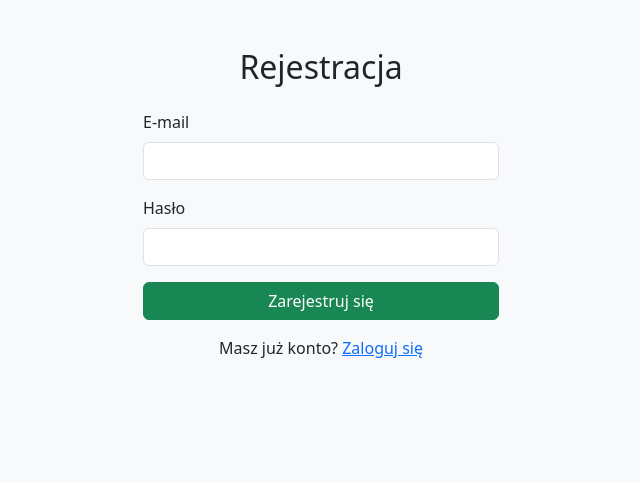
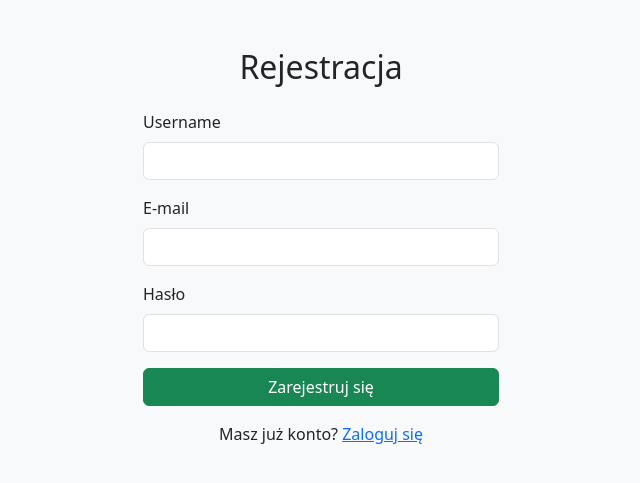
Before and after one commit to CichyFlashy/GoogleCalendarViewer, a Flask app: page /register in a window 1280 px wide. Shown: the top 483 px of the page, without its empty margins (319-959 px from the left). Run offline with Flask 3, Linux system fonts and the light colour scheme.

Commit message:
Add username

```diff
--- a/app.py
+++ b/app.py
@@ -15,6 +15,7 @@ db = SQLAlchemy(app)
 
 class User(UserMixin, db.Model):
     id = db.Column(db.Integer, primary_key=True)
+    username = db.Column(db.String(50), unique=True)
     email = db.Column(db.String(100), unique=True, nullable=False)
     password = db.Column(db.String(200), nullable=False)
 
@@ -65,6 +66,7 @@ def events():
 @app.route("/register", methods=["GET", "POST"])
 def register():
     if request.method == "POST":
+        username = request.form.get("username")
         email = request.form.get("email")
         password = request.form.get("password")
 
@@ -73,7 +75,7 @@ def register():
             flash("Użytkownik już istnieje")
             return redirect(url_for("register"))
 
-        new_user = User(email=email, password=generate_password_hash(password))
+        new_user = User(username=username, email=email, password=generate_password_hash(password))
         db.session.add(new_user)
         db.session.commit()
         login_user(new_user)
--- a/templates/home.html
+++ b/templates/home.html
@@ -18,6 +18,7 @@
         {% endwith %}
 
         {% if current_user.is_authenticated %}
+
             <form method="POST" action="/">
                 <div class="mb-3">
                     <label for="ics_url" class="form-label">Podaj link do kalendarza (.ics)</label>
@@ -25,6 +26,7 @@
                 </div>
                 <button type="submit" class="btn btn-primary">Pokaż wydarzenia</button>
             </form>
+            <p class="mb-2"><strong>Zalogowany jako:</strong> {{ current_user.username }}</p>
             <a href="{{ url_for('logout') }}" class="btn btn-outline-danger mt-3">Wyloguj się</a>
         {% else %}
             <p class="mb-3">Zaloguj się, aby zobaczyć swój kalendarz.</p>
--- a/templates/register.html
+++ b/templates/register.html
@@ -11,6 +11,10 @@
             <div class="col-md-4">
                 <h2 class="mb-4 text-center">Rejestracja</h2>
                 <form method="POST">
+                    <div class="mb-3">
+                        <label for="username" class="form-label">Username</label>
+                        <input type="text" class="form-control" name="username" required>
+                    </div>
                     <div class="mb-3">
                         <label for="email" class="form-label">E-mail</label>
                         <input type="email" class="form-control" name="email" required>
```
